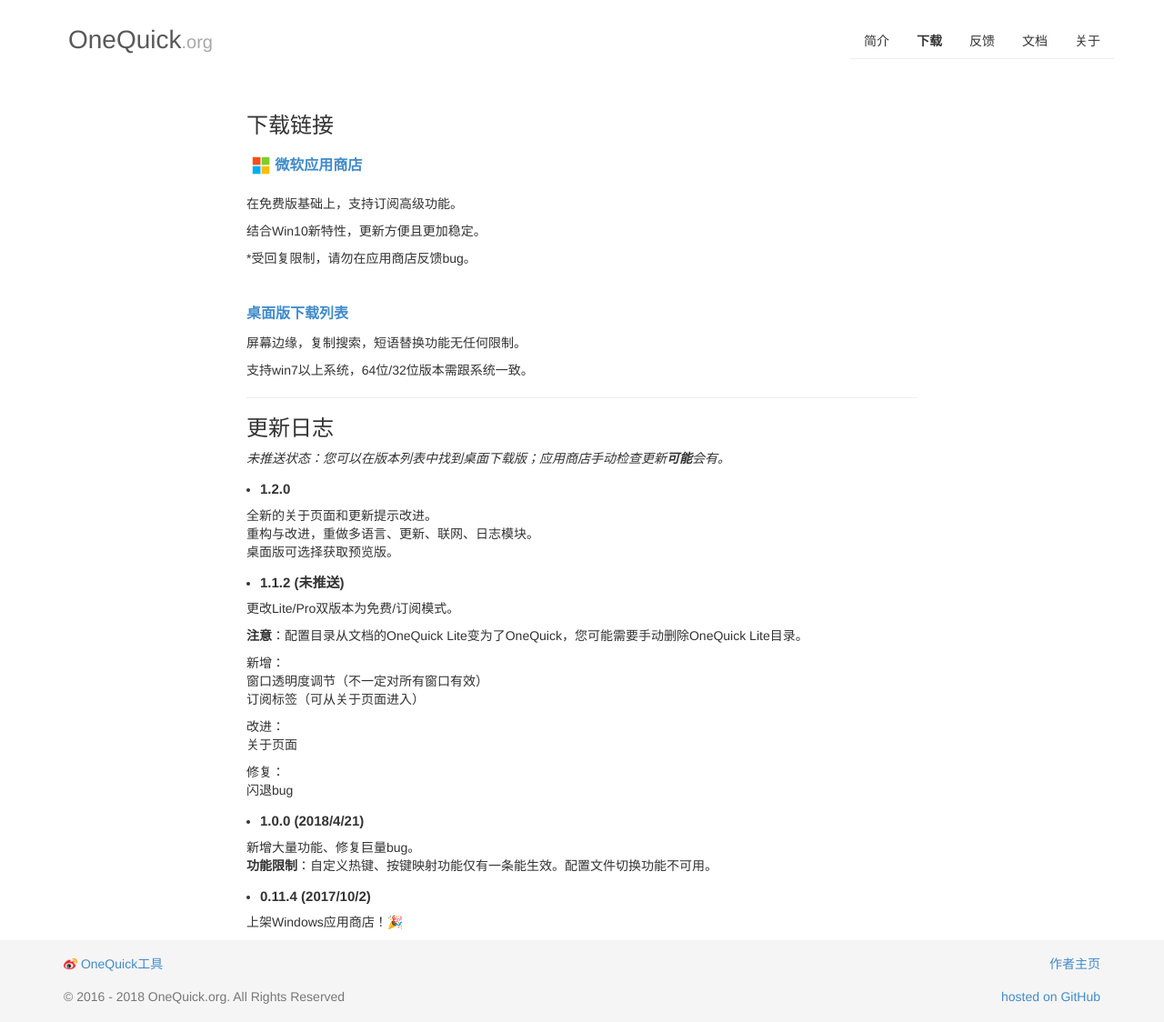
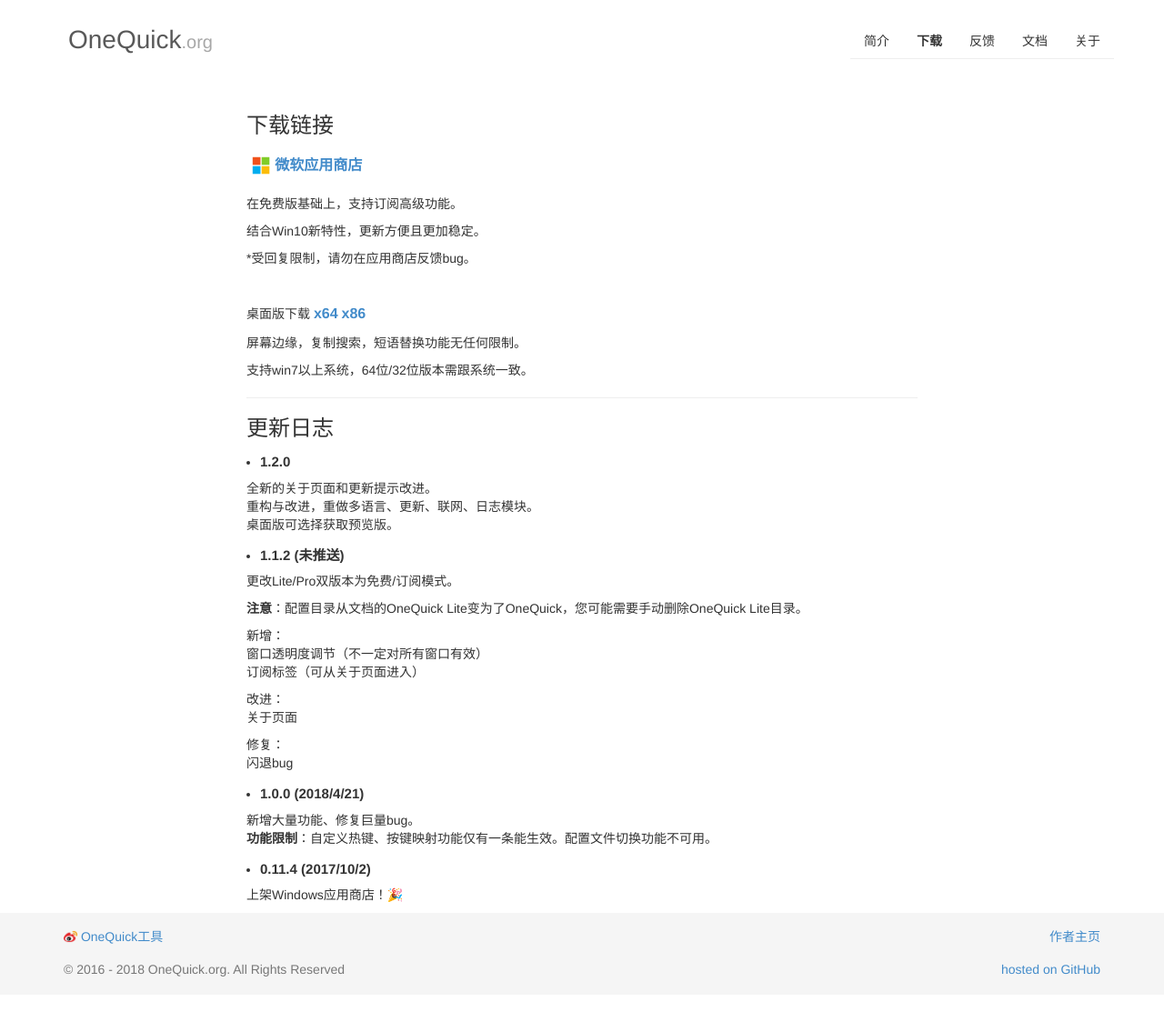
Before and after one commit to OneQuick/OneQuick.github.io-v1-legacy, a Jekyll site: the page built from download.md, in a window 1280 px wide. Shown: the whole page at 91% size. Built offline with Jekyll 4.4.1, drawn with Linux system fonts in a browser that asks for light colours; after the commit the page ends 1094 px from its top, so only the background shows below that.

Commit message:
404.。。

```diff
--- a/download.md
+++ b/download.md
@@ -30,8 +30,10 @@
 
 <br>
 
-<div style="margin: 10px 0; font-weight: bold;" class="dl-link">
-	<a href="/bin" onclick="ga('send', 'event', 'download', 'list', 'list');">桌面版下载列表</a>
+<div style="margin: 10px 0;" class="dl-link">
+	桌面版下载
+	<a href="/bin/OneQuick.1.2.0.x64.zip" onclick="ga('send', 'event', 'download', 'desktop', 'x64');">x64</a>
+	<a href="/bin/OneQuick.1.2.0.x86.zip" onclick="ga('send', 'event', 'download', 'desktop', 'x86');">x86</a>
 </div>
 
 屏幕边缘，复制搜索，短语替换功能无任何限制。
@@ -41,8 +43,6 @@
 <hr>
 
 <h3 id='change-log'>更新日志</h3>
-
- *未推送状态：您可以在版本列表中找到桌面下载版；应用商店手动检查更新**可能**会有。*
 
 - #### 1.2.0
 
```
